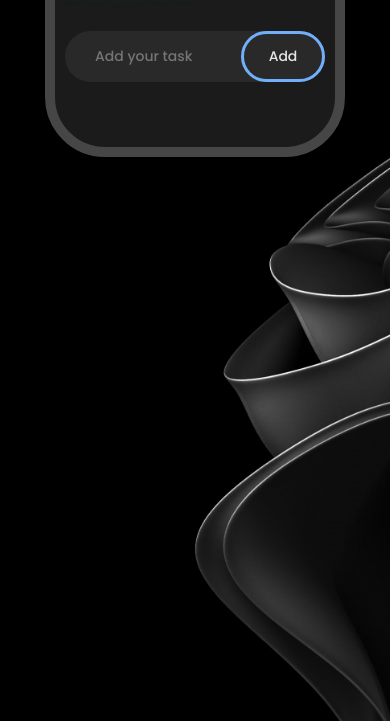
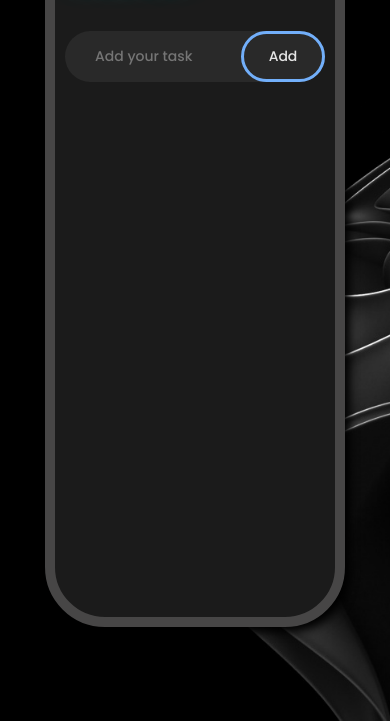
Before and after one commit to Yoonmyatsandi/To-do-list, a website: page index.html in a window 390 px wide. Shown: the part 123-844 px from the top of the page. Drawn offline with nearby package versions, Linux system fonts and the light colour scheme.

Commit message:
Update style.css

```diff
--- a/style.css
+++ b/style.css
@@ -291,7 +291,7 @@ ul li .delete-button {
 @media screen and (max-width: 768px) {
   .to-do-list {
     max-width: 300px;
-    height: auto;
+    height: 720px;
     margin: 20px auto;
     padding: 20px 10px 40px;
   }
```
